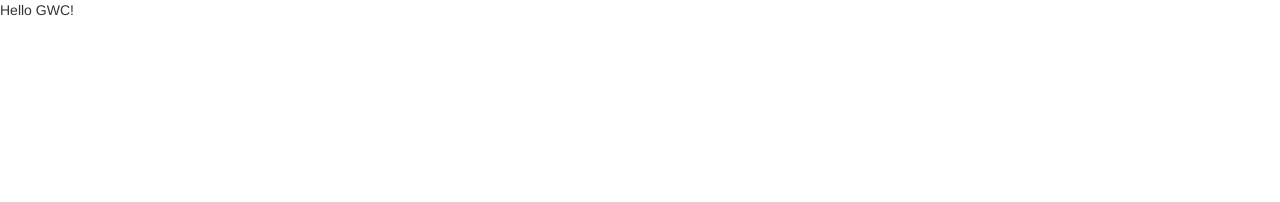
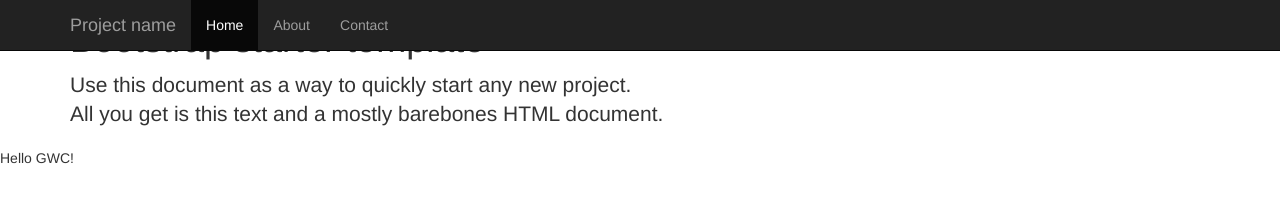
Before and after one commit to mialauer/mialauer.github.io, a plain HTML site: page index.html in a window 1280 px wide. Drawn offline with nearby package versions, Linux system fonts and the light colour scheme.

Commit message:
AddMoreHTML

```diff
--- a/index.html
+++ b/index.html
@@ -8,6 +8,35 @@
 		<link rel="stylesheet" href="https://cdnjs.cloudflare.com/ajax/libs/twitter-bootstrap/3.3.7/css/bootstrap.css">
 	</head>
 	<body>
+		<nav class="navbar navbar-inverse navbar-fixed-top">
+      <div class="container">
+        <div class="navbar-header">
+          <button type="button" class="navbar-toggle collapsed" data-toggle="collapse" data-target="#navbar" aria-expanded="false" aria-controls="navbar">
+            <span class="sr-only">Toggle navigation</span>
+            <span class="icon-bar"></span>
+            <span class="icon-bar"></span>
+            <span class="icon-bar"></span>
+          </button>
+          <a class="navbar-brand" href="#">Project name</a>
+        </div>
+        <div id="navbar" class="collapse navbar-collapse">
+          <ul class="nav navbar-nav">
+            <li class="active"><a href="#">Home</a></li>
+            <li><a href="#about">About</a></li>
+            <li><a href="#contact">Contact</a></li>
+          </ul>
+        </div><!--/.nav-collapse -->
+      </div>
+    </nav>
+
+    <div class="container">
+
+      <div class="starter-template">
+        <h1>Bootstrap starter template</h1>
+        <p class="lead">Use this document as a way to quickly start any new project.<br> All you get is this text and a mostly barebones HTML document.</p>
+      </div>
+
+    </div><!-- /.container -->
 		Hello GWC!
 	</body>
 </html>
```
